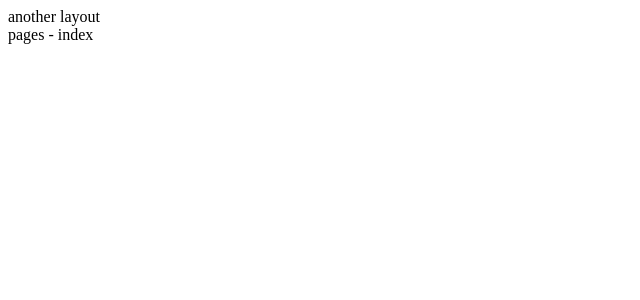
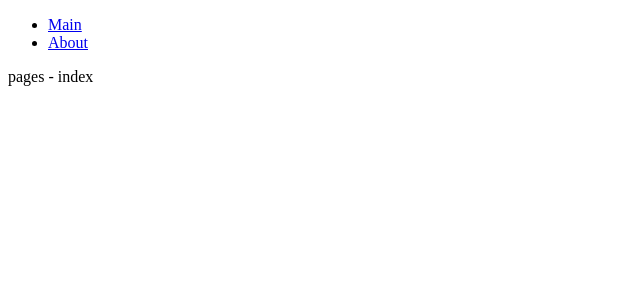
Before and after one commit to beierzhijin/fullstack-nuxt3, a Nuxt app: page / in a window 1280 px wide. Shown: the top 300 px of the page, without its empty margins (0-640 px from the left). Built offline with nearby package versions, Linux system fonts and the light colour scheme.

Commit message:
feat(Named Layout)

```diff
--- a/app.vue
+++ b/app.vue
@@ -1,9 +1,9 @@
 <script setup lang="ts">
-const layout = 'another'
+// const layout = 'another'
 </script>
 
 <template>
-  <NuxtLayout :name="layout">
+  <NuxtLayout>
     <NuxtPage />
   </NuxtLayout>
 </template>
--- a/pages/about.vue
+++ b/pages/about.vue
@@ -1,5 +1,13 @@
+<script setup lang="ts">
+definePageMeta({
+  layout: 'another'
+})
+</script>
+
 <template>
   <div>
     About
   </div>
 </template>
+
+<style scoped></style>
```
